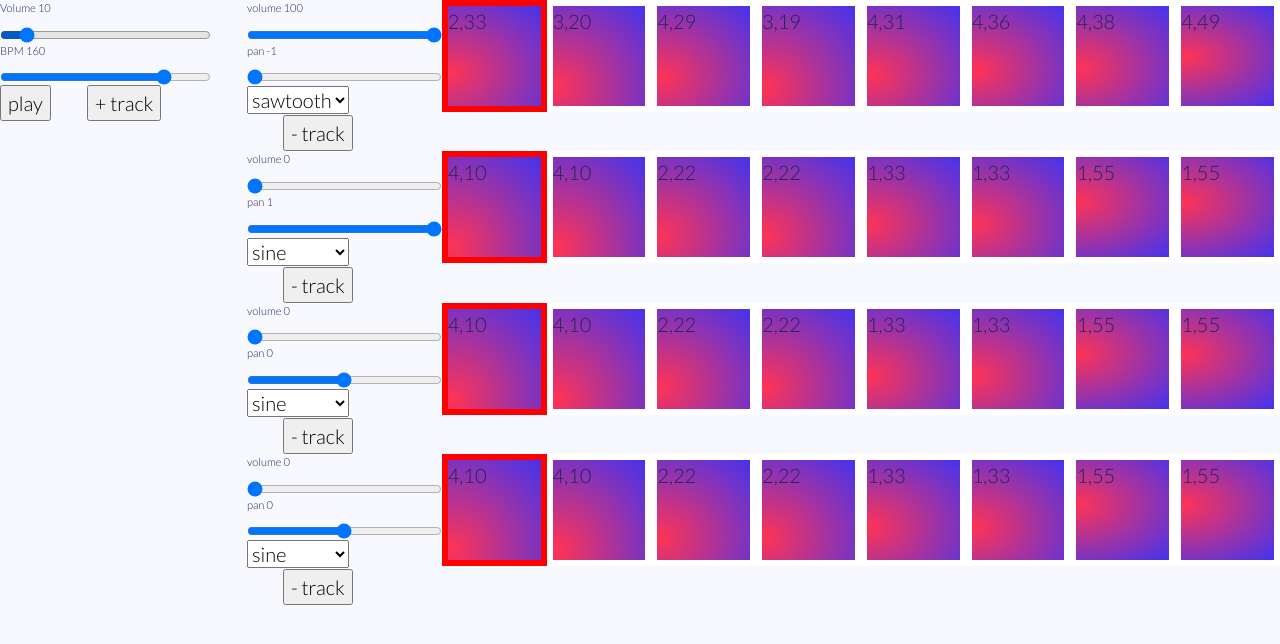
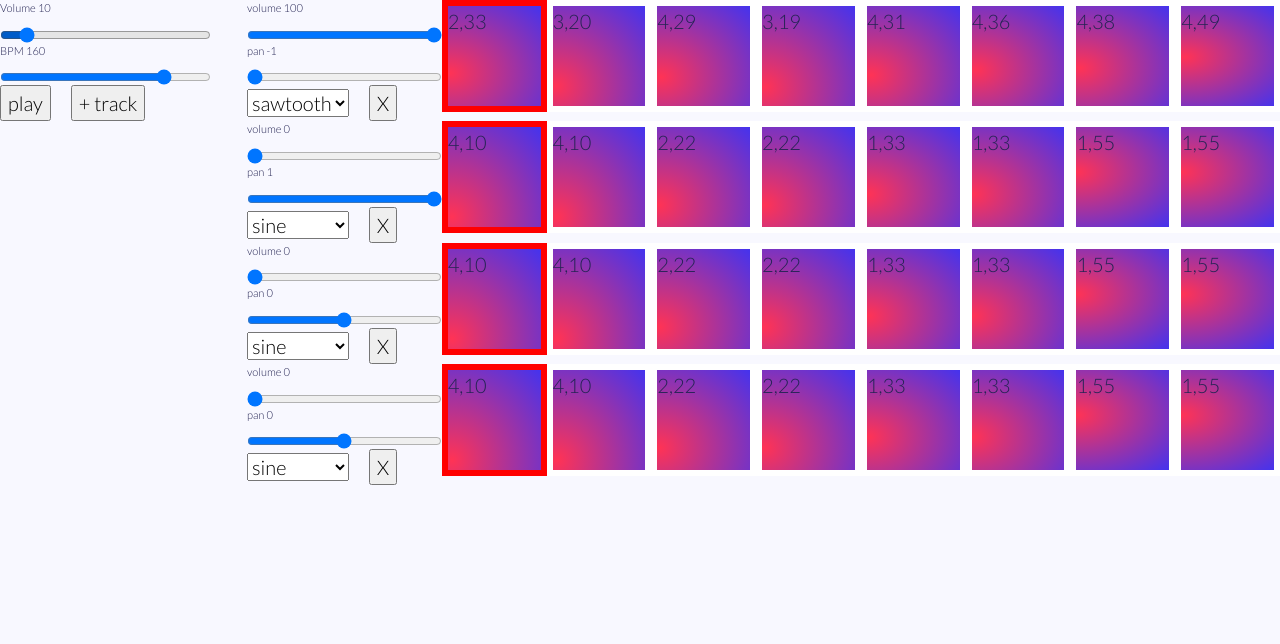
Before and after one commit to jordan52/tracker, a React (Create React App) app: page / in a window 1280 px wide. Shown: the top 644 px of the page. Built offline with nearby package versions, Linux system fonts and the light colour scheme.

Commit message:
fixed styling on play/track and osctype delete track buttons

```diff
--- a/src/App.css
+++ b/src/App.css
@@ -66,6 +66,20 @@
     border-color: red;
     background-color: pink;
 }
-.leftMargin {
-    margin-left: var(--s1);
+
+.cluster {
+    --space: 1rem;
+    overflow: hidden;
 }
+
+.cluster > * {
+    display: flex;
+    flex-wrap: wrap;
+    justify-content: flex-start;
+    align-items: center;
+    margin: calc(var(--space) / 2 * -1);
+}
+
+.cluster > * > * {
+    margin: calc(var(--space) / 2);
+}
--- a/src/App.js
+++ b/src/App.js
@@ -238,8 +238,11 @@ function App() {
             max={200}
             step="1"
           ></Slider>
-
-          <button onClick={()=>playpause()}>{isPlaying ? 'pause' : ' play  '}</button><button className="leftMargin" onClick={addTrack}>+ track</button>
+          <div className="cluster">
+            <div>
+            <button onClick={()=>playpause()}>{isPlaying ? 'pause' : ' play  '}</button><button onClick={addTrack}>+ track</button>
+            </div>
+          </div>
         </div>
         <Grid tracks={tracks} beats={beats} tick={tick} beatLevels={beatLevels} beatFreqs={beatFreqs} updateBeat={updateBeat} pan={pan} changePan={changePan} trackLevels={trackLevels} changeTrackLevel={changeTrackLevel} trackTypes={trackTypes} changeTrackType={changeTrackType} removeTrack={removeTrack}/>
 
--- a/src/components/Track.js
+++ b/src/components/Track.js
@@ -29,6 +29,8 @@ const Track = (props) => {
           max={1}
           step="0.1"
         ></Slider>
+        <div className="cluster">
+          <div>
             <select
               onChange={(e) => props.changeTrackType(e, props.track)}
             >
@@ -37,7 +39,9 @@ const Track = (props) => {
               <option selected={props.trackTypes[props.track] === 'sawtooth'}>sawtooth</option>
               <option selected={props.trackTypes[props.track] === 'triangle'}>triangle</option>
             </select>
-        <button className="leftMargin" onClick={(e)=>props.removeTrack(e, props.track)}>- track</button>
+            <button onClick={(e)=>props.removeTrack(e, props.track)}>X</button>
+          </div>
+        </div>
       </div>
       {items}
     </div>
```
Lines whose indentation alone changed are shown as unchanged.
